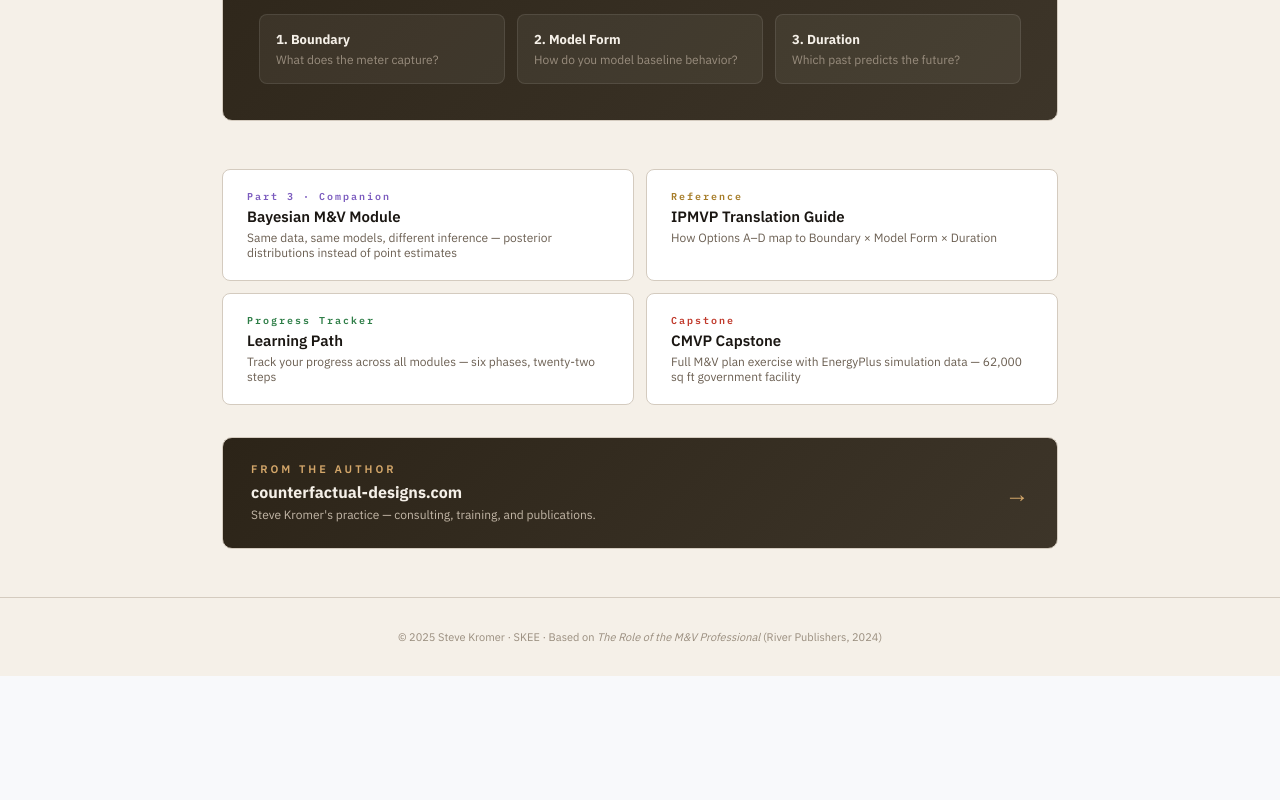
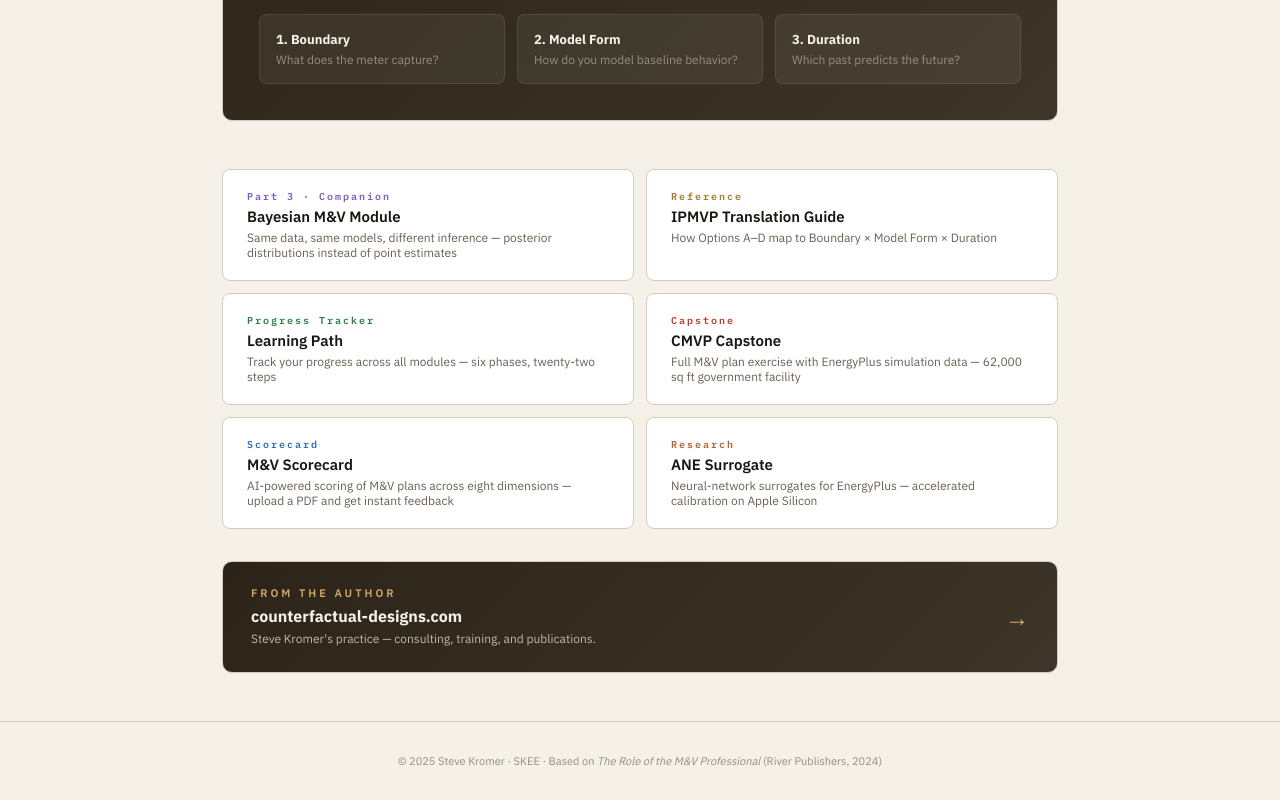
Before and after one commit to jskromer/CFdesigns, a React (Vite) app: page / in a window 1280 px wide. Shown: the part 1775-2575 px from the top of the page. Before the commit the page ends 2451 px from the top, so only its background shows below. Built offline with nearby package versions, Linux system fonts and the light colour scheme; no server answers.

Commit message:
Add M&V Scorecard and ANE Surrogate to companion links
Unify ecosystem navigation — all satellite sites now reachable from the hub.

Co-Authored-By: Claude Opus 4.6 <noreply@anthropic.com>

```diff
--- a/src/App.jsx
+++ b/src/App.jsx
@@ -334,6 +334,24 @@ function Landing({ onNavigate }) {
               <div style={{ fontSize: 12, color: C.textSoft, marginTop: 4 }}>Full M&V plan exercise with EnergyPlus simulation data — 62,000 sq ft government facility</div>
             </div>
           </a>
+          <a href="https://mnvscore.vercel.app" target="_blank" rel="noopener noreferrer" style={{ textDecoration: "none" }}>
+            <div style={{ background: C.card, border: `1px solid ${C.border}`, borderRadius: 8, padding: "20px 24px", cursor: "pointer", transition: "border-color 0.2s", height: "100%" }}
+              onMouseEnter={e => e.currentTarget.style.borderColor = C.blue}
+              onMouseLeave={e => e.currentTarget.style.borderColor = C.border}>
+              <div style={{ fontSize: 10, color: C.blue, fontWeight: 600, letterSpacing: 2, fontFamily: "'IBM Plex Mono', monospace", marginBottom: 4 }}>Scorecard</div>
+              <div style={{ fontSize: 15, fontWeight: 600, color: C.white }}>M&V Scorecard</div>
+              <div style={{ fontSize: 12, color: C.textSoft, marginTop: 4 }}>AI-powered scoring of M&V plans across eight dimensions — upload a PDF and get instant feedback</div>
+            </div>
+          </a>
+          <a href="https://github.com/jskromer/ane-surrogate" target="_blank" rel="noopener noreferrer" style={{ textDecoration: "none" }}>
+            <div style={{ background: C.card, border: `1px solid ${C.border}`, borderRadius: 8, padding: "20px 24px", cursor: "pointer", transition: "border-color 0.2s", height: "100%" }}
+              onMouseEnter={e => e.currentTarget.style.borderColor = C.teal}
+              onMouseLeave={e => e.currentTarget.style.borderColor = C.border}>
+              <div style={{ fontSize: 10, color: C.teal, fontWeight: 600, letterSpacing: 2, fontFamily: "'IBM Plex Mono', monospace", marginBottom: 4 }}>Research</div>
+              <div style={{ fontSize: 15, fontWeight: 600, color: C.white }}>ANE Surrogate</div>
+              <div style={{ fontSize: 12, color: C.textSoft, marginTop: 4 }}>Neural-network surrogates for EnergyPlus — accelerated calibration on Apple Silicon</div>
+            </div>
+          </a>
         </div>
       </div>
 
```
